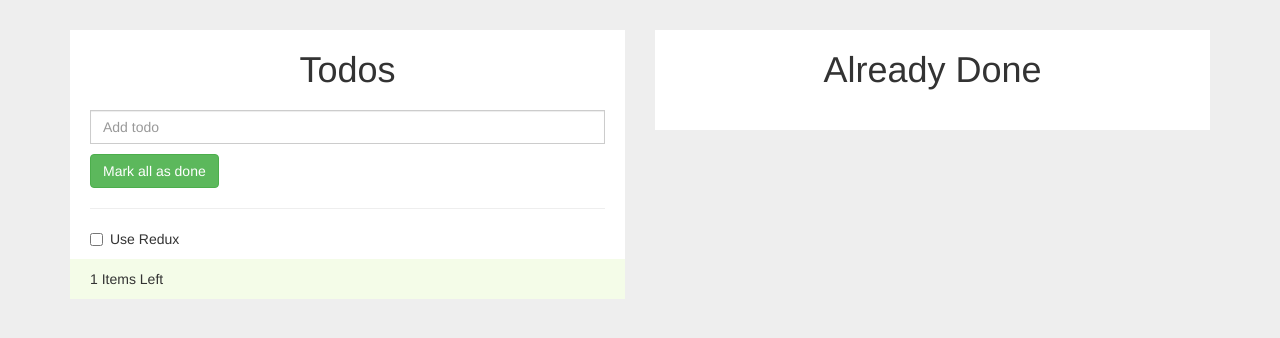
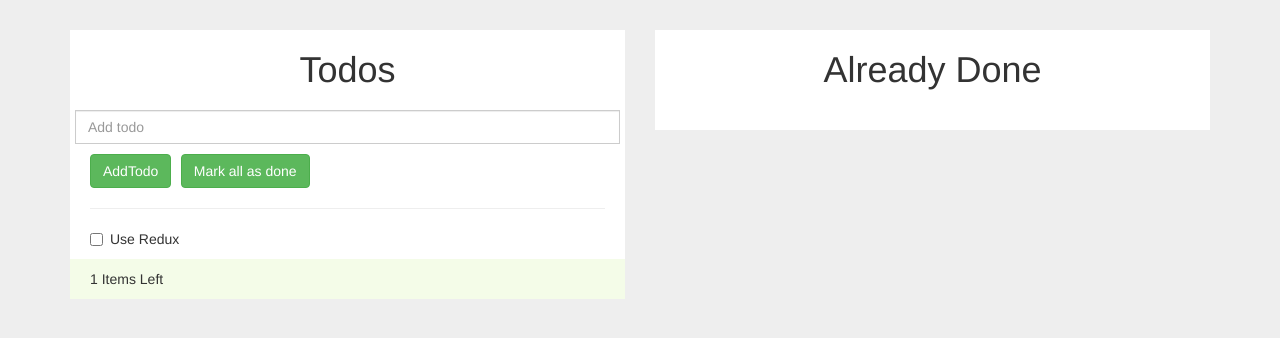
Before and after one commit to kumardevsai/react-redux-todo-app-1, a React (Vite) app: page / in a window 1280 px wide. Shown: the top 338 px of the page. Built offline with nearby package versions, Linux system fonts and the light colour scheme.

Commit message:
required

```diff
--- a/package.json
+++ b/package.json
@@ -14,6 +14,7 @@
     "lint": "eslint src"
   },
   "dependencies": {
+    "axios": "^0.18.0",
     "parcel-bundler": "^1.6.2",
     "prop-types": "^15.6.0",
     "react": "^16.3.0-alpha.1",
--- a/src/actions/index.js
+++ b/src/actions/index.js
@@ -1,20 +1,26 @@
 import * as types from '../constants/ActionTypes'
 import * as Uitypes from '../constants/UiActionTypes'
 
-export const completeTodo = id => ({ type: types.COMPLETE_TODO, id })
+export const completeTodo = id => ({ type: types.COMPLETE_TODO, id, done: true })
 export const completeAll = () => ({ type: types.COMPLETE_ALL })
 export const deleteTodo = id => ({ type: types.DELETE_TODO, id })
+
 export const addTodo = text => (dispatch, getState) => {
-  const isItemExists = getState().todos.findIndex(todo => todo.todo === text) > -1
+  const isItemExists =
+    getState()
+      .todos.filter(todo => todo.done === false && todo.isDuplicate === false)
+      .findIndex(todo => todo.todo === text) > -1
   if (isItemExists === true) {
     setTimeout(() => {
       dispatch({ type: Uitypes.NOTIFICATION_FALSE, isItemExists })
-    }, 2000)
+    }, 1000)
   }
   dispatch({ type: types.ADD_TODO, text, isItemExists })
   dispatch({ type: Uitypes.NOTIFICATION_TRUE, isItemExists })
 }
+
 /**
  * Bildirim görüntülenmesini,, UiAction'da yap.
- * Short if'lerde '' yerine ne kulanılabilir?
+ * Store'daki "ui" nereye karsılık gelmekte?
+ * Eğer eleman done true ise duplicate olmasın
  */
--- a/src/components/AddTodo.js
+++ b/src/components/AddTodo.js
@@ -4,6 +4,7 @@ export default class AddTodo extends Component {
   render() {
     return (
       <Fragment>
+        <div className="row">
           <form onSubmit={this.props.onSubmit}>
             <input
               type="text"
@@ -12,10 +13,18 @@ export default class AddTodo extends Component {
               className="form-control add-todo"
               placeholder="Add todo"
             />
+            <div className="col-md-2">
+              <button id="checkAll" className="btn btn-success">
+                AddTodo
+              </button>
+            </div>
           </form>
+          <div className="col-md-2">
             <button onClick={this.props.completeAll} id="checkAll" className="btn btn-success">
               Mark all as done
             </button>
+          </div>
+        </div>
       </Fragment>
     )
   }
--- a/src/components/AlreadyDoneList.js
+++ b/src/components/AlreadyDoneList.js
@@ -9,14 +9,12 @@ class AlreadyDoneList extends Component {
       <div className="col-md-6">
         <div className="todolist">
           <h1>Already Done</h1>
-          {this.props.ui.duplicate ? (
+          {this.props.ui.duplicate && (
             <img
               className="img-responsive center-block"
               src="https://media1.giphy.com/media/l44QoAtMOGDhYjjVu/giphy.gif"
               alt="duplicate"
             />
-          ) : (
-            false
           )}
           <ul id="done-items" className="list-unstyled">
             <TodoListAlreadyDone
```
Also changed, not shown: 1 other file (tests, documents, lock files or other folders). Lines whose indentation alone changed are shown as unchanged.
